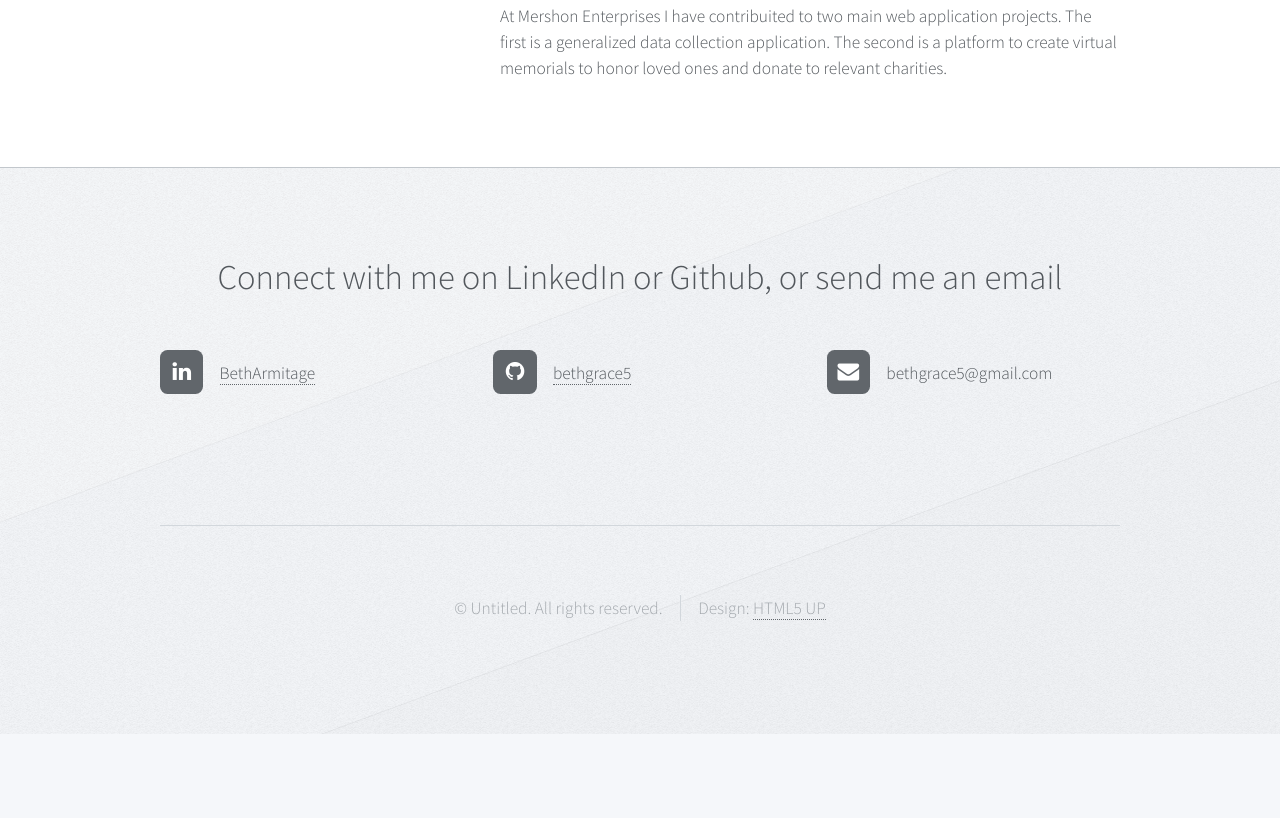
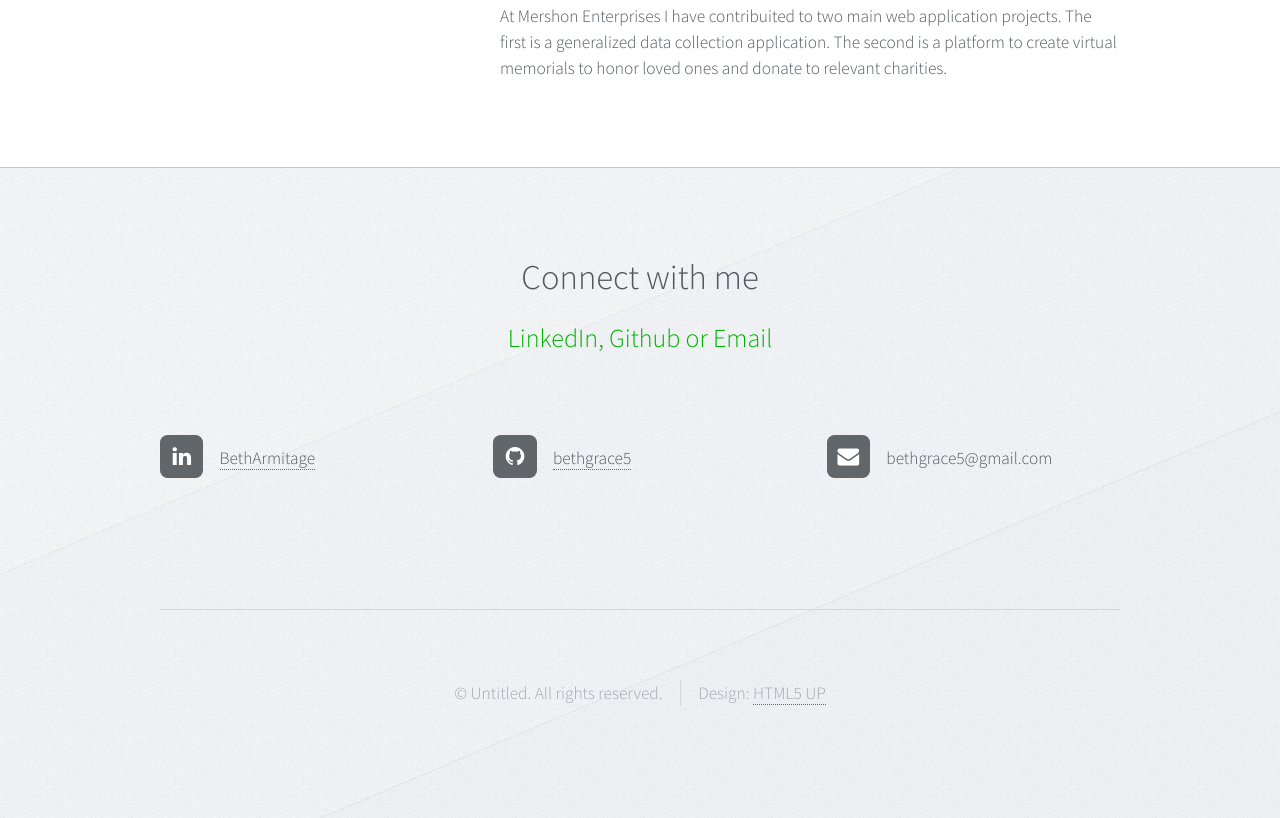
Before and after one commit to bethgrace5/bethgrace5.github.io, a website: page app/index.html in a window 1280 px wide. Shown: the part 1015-1833 px from the top of the page. Before the commit the page ends 1749 px from the top, so only its background shows below. Drawn offline with Linux system fonts and the light colour scheme.

Commit message:
update footer, whitespace

```diff
--- a/app/index.html
+++ b/app/index.html
@@ -92,7 +92,8 @@ Free for personal and commercial use under the CCA 3.0 license (html5up.net/lice
       <div id="footer-wrapper">
         <div id="footer" class="container">
           <header class="major">
-            <h2>Connect with me on LinkedIn or Github, or send me an email</h2>
+            <h2>Connect with me</h2>
+            <p>LinkedIn, Github or Email</p>
           </header>
           <div class="row">
             <section class="12u 12u(narrower)">
```
